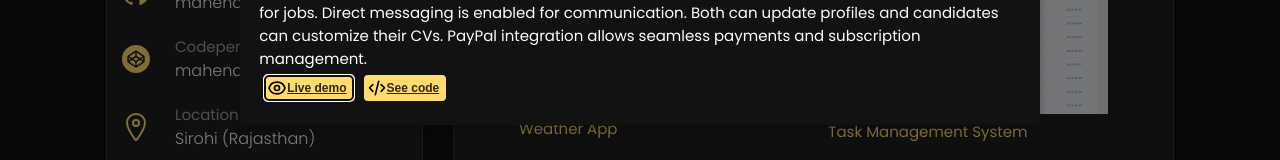
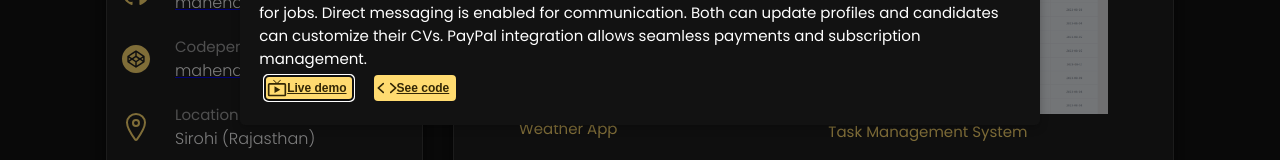
Before and after one commit to mahendrameghwal/portfolio, a React (Create React App) app: page /projects in a window 1280 px wide. Both pictures are taken after a click on the element "JobConnect". Shown: the part 604-764 px from the top of the page. Built offline with nearby package versions, Linux system fonts and the light colour scheme.

Commit message:
updated link into button

```diff
--- a/src/components/innerComponent/Projects.js
+++ b/src/components/innerComponent/Projects.js
@@ -148,23 +148,44 @@ const Projects = () => {
         {selectedProject && (
           <Fragment>
             <h2>{selectedProject.name}</h2>
-    <img className="modal-img" src={selectedProject.image} alt={selectedProject.name} />
+            <img
+              className="modal-img"
+              src={selectedProject.image}
+              alt={selectedProject.name}
+            />
             <p>Description: {selectedProject.description}</p>
-   <div style={{display:"flex",margin:"0 5px", gap:"0 10px"}}>
-   <button  onclick="window.location.href='http://google.com';" title="Save" class="save-button">
-   <svg width="32px" height="32px" viewBox="0 0 24 24" fill="none" xmlns="http://www.w3.org/2000/svg"><g id="SVGRepo_bgCarrier" stroke-width="0"></g><g id="SVGRepo_tracerCarrier" stroke-linecap="round" stroke-linejoin="round"></g><g id="SVGRepo_iconCarrier"> <path d="M15.0007 12C15.0007 13.6569 13.6576 15 12.0007 15C10.3439 15 9.00073 13.6569 9.00073 12C9.00073 10.3431 10.3439 9 12.0007 9C13.6576 9 15.0007 10.3431 15.0007 12Z" stroke="#000000" stroke-width="2" stroke-linecap="round" stroke-linejoin="round"></path> <path d="M12.0012 5C7.52354 5 3.73326 7.94288 2.45898 12C3.73324 16.0571 7.52354 19 12.0012 19C16.4788 19 20.2691 16.0571 21.5434 12C20.2691 7.94291 16.4788 5 12.0012 5Z" stroke="#000000" stroke-width="2" stroke-linecap="round" stroke-linejoin="round"></path> </g></svg>
-   <a href={selectedProject.demoLink} target="_blank" rel="noopener noreferrer">Live demo</a>
+            <div style={{ display: "flex", margin: "0 5px", gap: "0 20px" }}>
+              <button
+                title="see live"
+                class="save-button"
+              >
+               <MdLiveTv/>
+                <a
+                  href={selectedProject.demoLink}
+                  target="_blank"
+                  rel="noopener noreferrer"
+                >
+                  Live demo
+                </a>
               </button>
- <button  onclick="window.location.href='http://google.com';" title="Save" class="save-button">
- <svg width="32px" height="32px" viewBox="0 0 24 24" fill="none" xmlns="http://www.w3.org/2000/svg"><g id="SVGRepo_bgCarrier" stroke-width="0"></g><g id="SVGRepo_tracerCarrier" stroke-linecap="round" stroke-linejoin="round"></g><g id="SVGRepo_iconCarrier"> <path d="M7 8L3 11.6923L7 16M17 8L21 11.6923L17 16M14 4L10 20" stroke="#000000" stroke-width="2" stroke-linecap="round" stroke-linejoin="round"></path> </g></svg>
-   <a href={selectedProject.demoLink} target="_blank" rel="noopener noreferrer">See code</a>
+              <button
+
+                title="Save"
+                class="save-button"
+              >
+              <IoCode/>
+                <a
+                  href={selectedProject.codeLink}
+                  target="_blank"
+                  rel="noopener noreferrer"
+                >
+                  See code
+                </a>
               </button>
             </div>
           </Fragment>
         )}
       </Modal>
-
-
     </div>
   );
 };
```
Lines whose indentation alone changed are shown as unchanged.
